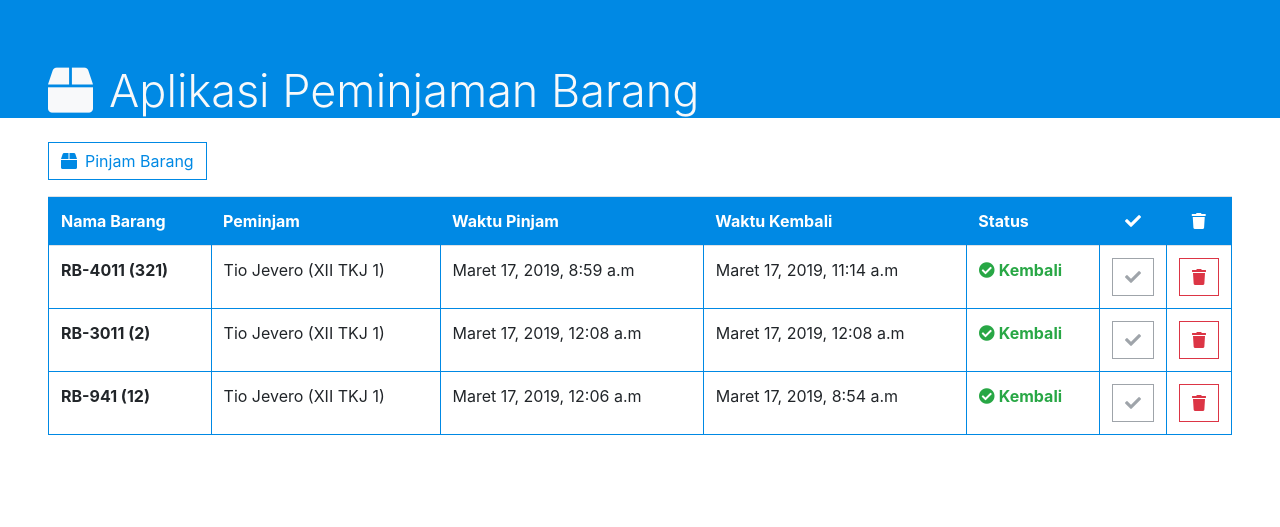
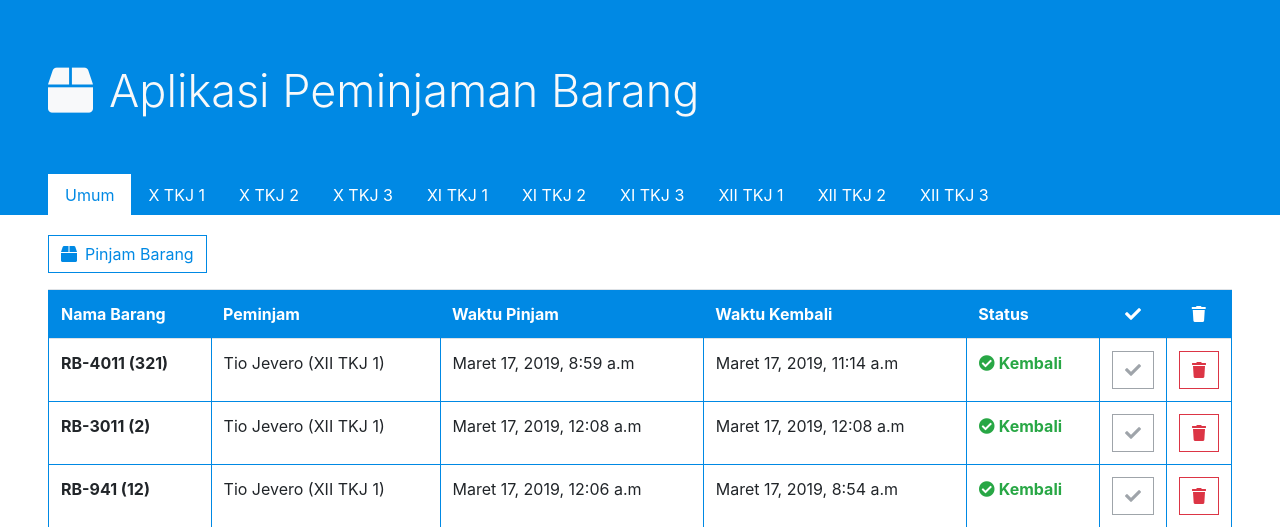
Before and after one commit to Tio-Jevero/Aplikasi-Peminjaman-Barang-Django-, a Django app: page / in a window 1280 px wide. Shown: the top 527 px of the page. Run offline with Django 3.2, Linux system fonts and the light colour scheme; data comes from the database, SQL or seed files in the repository; both versions use the stored data as it was after the commit; some libraries are stand-ins or nearby versions.

Commit message:
Deprecated

```diff
--- a/templates/home.html
+++ b/templates/home.html
@@ -4,6 +4,38 @@
 {% block blockname %}
 <div class="jumbotron pb-0 bg-skyblue rounded-0 text-light mb-1">
     <h1 class="display-4 ml-3 " style="font-size: 45px;"><i class="fa fa-box mr-3"></i>Aplikasi Peminjaman Barang</h1>
+    <ul class="nav ml-3 nav-tabs pt-2 mt-5 border-bottom-0 ">
+        <li class="nav-item">
+          <a class="nav-link active border-white text-skyblue  rounded-0 " href="/">Umum</a>
+        </li>
+        <li class="nav-item">
+          <a class="nav-link text-white rounded-0" href="#">X TKJ 1</a>
+        </li>
+        <li class="nav-item">
+            <a class="nav-link text-white rounded-0" href="#">X TKJ 2</a>
+        </li>
+        <li class="nav-item">
+            <a class="nav-link text-white rounded-0" href="#">X TKJ 3</a>
+        </li>
+        <li class="nav-item">
+          <a class="nav-link text-white rounded-0" href="#">XI TKJ 1</a>
+        </li>
+        <li class="nav-item">
+            <a class="nav-link text-white rounded-0" href="#">XI TKJ 2</a>
+        </li>
+        <li class="nav-item">
+            <a class="nav-link text-white rounded-0" href="#">XI TKJ 3</a>
+        </li>
+        <li class="nav-item">
+            <a class="nav-link text-white rounded-0" href="#">XII TKJ 1</a>
+        </li>
+        <li class="nav-item">
+            <a class="nav-link text-white rounded-0" href="#">XII TKJ 2</a>
+        </li>
+        <li class="nav-item">
+            <a class="nav-link text-white rounded-0" href="#">XII TKJ 3</a>
+        </li>
+      </ul>
 </div>
     <div class="contain pr-5 pl-5">
         <button type="button" class="btn btn-outline-skyblue rounded-0 mt-3" data-toggle="modal" data-target="#pinjambarangform"><i class="fa fa-box mr-2"></i>Pinjam Barang</button>
```
Also changed, not shown: db.sqlite3.
